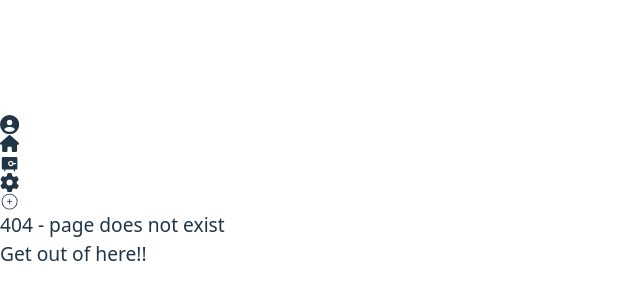
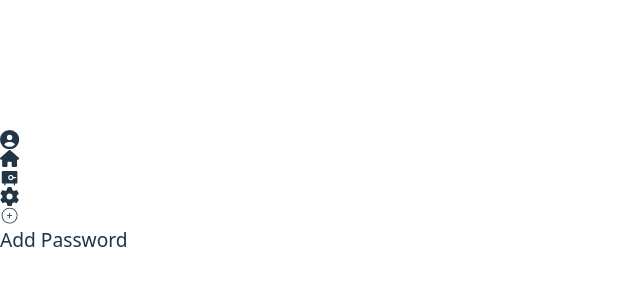
Before and after one commit to paul88vera/Password_Manager, a React (Vite) app in the folder client/: page /add in a window 1280 px wide. Before the commit this address had no page. Shown: the part 208-508 px from the top of the page, without its empty margins (0-640 px from the left). Built offline with nearby package versions, Linux system fonts and the light colour scheme.

Commit message:
added all page placeholders for frontend

```diff
--- a/client/src/components/Sidebar.jsx
+++ b/client/src/components/Sidebar.jsx
@@ -1,5 +1,6 @@
 import { Link } from "react-router-dom";
 import { FaCircleUser } from "react-icons/fa6";
+import { FaSignOutAlt } from "react-icons/fa";
 import { FaHouse } from "react-icons/fa6";
 import { PiVaultFill } from "react-icons/pi";
 import { FaGear } from "react-icons/fa6";
@@ -12,6 +13,9 @@ const Sidebar = () => {
         <Link to="/login" title="Login">
           <FaCircleUser className="text-lime-500 text-[2em] p-0 hover:scale-[110%]" />
         </Link>
+        {/* <Link to="/logout" title="Logout">
+          <FaSignOutAlt className="text-lime-500 text-[2em] p-0 hover:scale-[110%]" />
+        </Link> */}
       </div>
       <div className="flex flex-col gap-8 text-center p-0">
         <Link to="/dashboard" title="Home">
--- /dev/null
+++ b/client/src/pages/AddPassword.jsx
@@ -0,0 +1,5 @@
+const AddPassword = () => {
+  return <div>Add Password</div>;
+};
+
+export default AddPassword;
--- /dev/null
+++ b/client/src/pages/Login.jsx
@@ -0,0 +1,5 @@
+const Login = () => {
+  return <div>Login</div>;
+};
+
+export default Login;
--- /dev/null
+++ b/client/src/pages/Settings.jsx
@@ -0,0 +1,5 @@
+const Settings = () => {
+  return <div>Settings</div>;
+};
+
+export default Settings;
--- /dev/null
+++ b/client/src/pages/Vault.jsx
@@ -0,0 +1,5 @@
+const Vault = () => {
+  return <div>Vault</div>;
+};
+
+export default Vault;
```
Also changed, not shown: client/src/router.jsx (+8 -0 lines).
